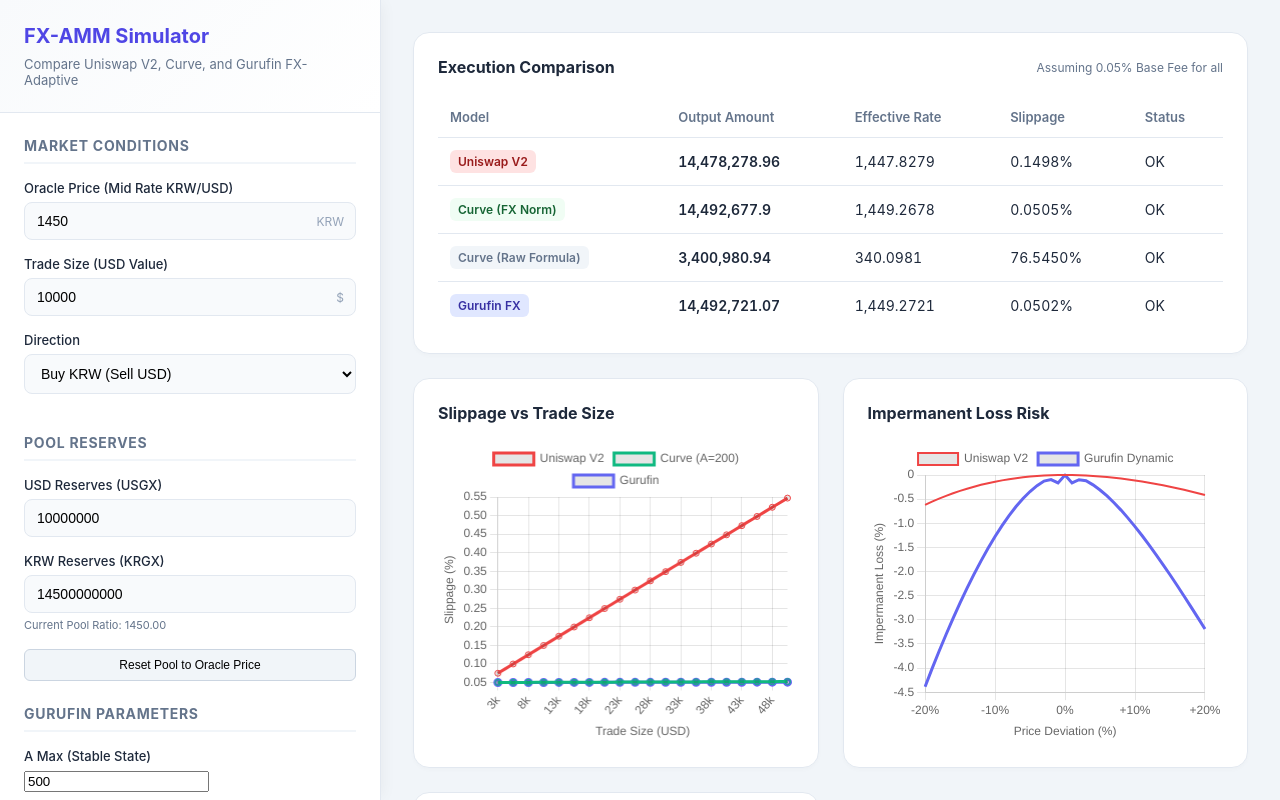
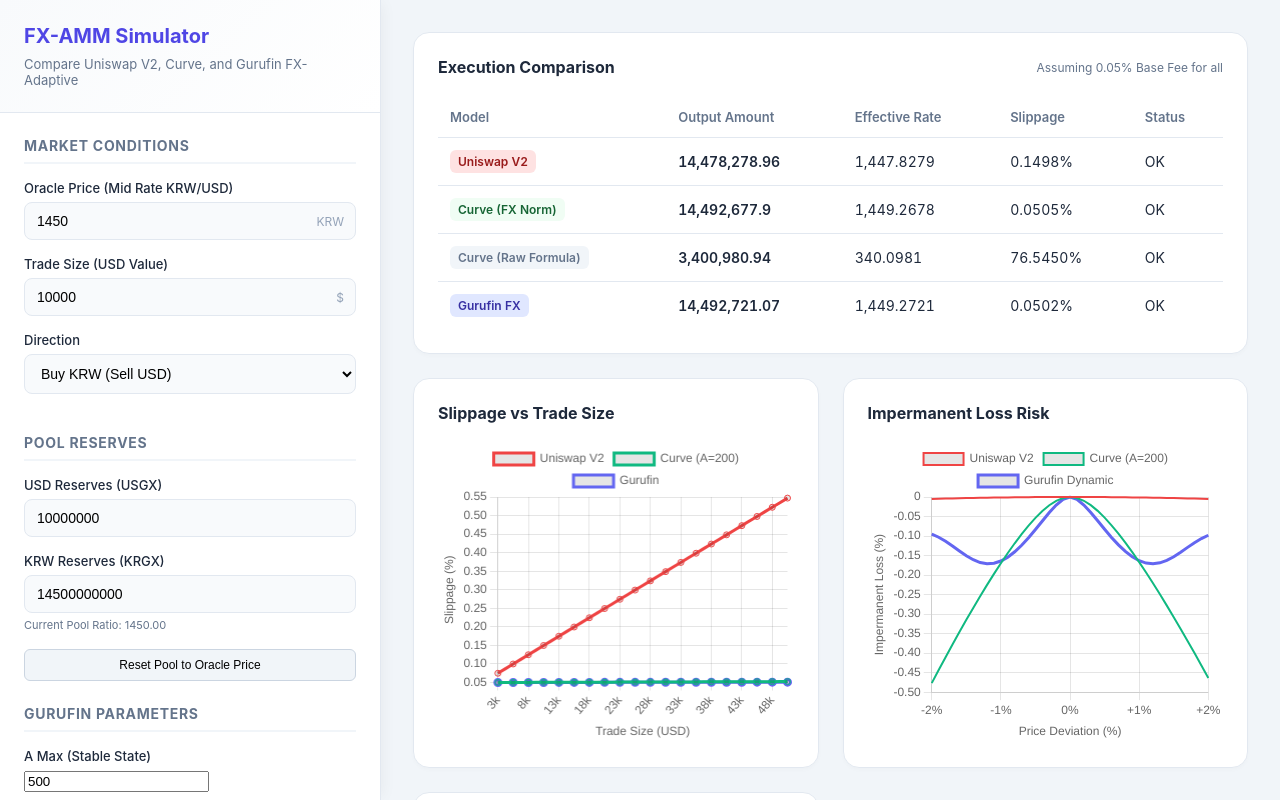
Before and after one commit to kaswan-guru/kaswan-guru.github.io, a plain HTML site: page simulator3.html in a window 1280 px wide. Drawn offline with nearby package versions, Linux system fonts and the light colour scheme.

Commit message:
Update simulator3.html

```diff
--- a/simulator3.html
+++ b/simulator3.html
@@ -1068,12 +1068,13 @@
         if (ilChartInstance) {
             const ilDataUni = [];
             const ilDataGuru = [];
+            const ilDataCurve = [];
             const ilLabels = [];
 
             // Simulation params
             const simD = 1000000; // Arbitrary D for simulation (normalized)
             const steps = 40;
-            const range = 0.2; // +/- 20%
+            const range = 0.02; // +/- 2%
 
             for (let i = 0; i <= steps; i++) {
                 const pct = -range + (2 * range * i / steps);
@@ -1104,6 +1105,11 @@
                 let x_end = solveValForPrice(r, simD, A_sim);
                 let y_end = getYFromD(x_end, simD, A_sim);
 
+                // Curve (A=200)
+                const A_curve = 200;
+                let x_end_curve = solveValForPrice(r, simD, A_curve);
+                let y_end_curve = getYFromD(x_end_curve, simD, A_curve);
+
                 // 3. Calculate Values
                 // Normalized Initial: x=D/2, y=D/2. Price=1?
                 // Wait, if Price=1, Value = D/2 * 1 + D/2 = D.
@@ -1115,16 +1121,20 @@
 
                 const vHold = (simD/2) * r + (simD/2);
                 const vPool = x_end * r + y_end;
+                const vPoolCurve = x_end_curve * r + y_end_curve;
 
                 const ilGuru = ((vPool - vHold) / vHold) * 100;
+                const ilCurve = ((vPoolCurve - vHold) / vHold) * 100;
 
                 ilDataUni.push({ x: pct * 100, y: ilUni });
                 ilDataGuru.push({ x: pct * 100, y: ilGuru });
+                ilDataCurve.push({ x: pct * 100, y: ilCurve });
             }
 
             ilChartInstance.data = {
                 datasets: [
                     { label: 'Uniswap V2', data: ilDataUni, borderColor: '#ef4444', borderWidth: 2, pointRadius: 0 },
+                    { label: 'Curve (A=200)', data: ilDataCurve, borderColor: '#10b981', borderWidth: 2, pointRadius: 0 },
                     { label: 'Gurufin Dynamic', data: ilDataGuru, borderColor: '#6366f1', borderWidth: 3, pointRadius: 0 }
                 ]
             };
```
